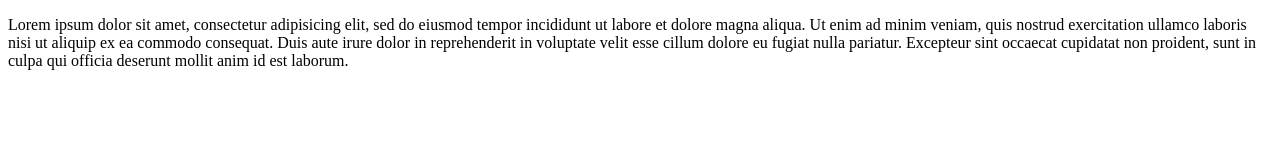
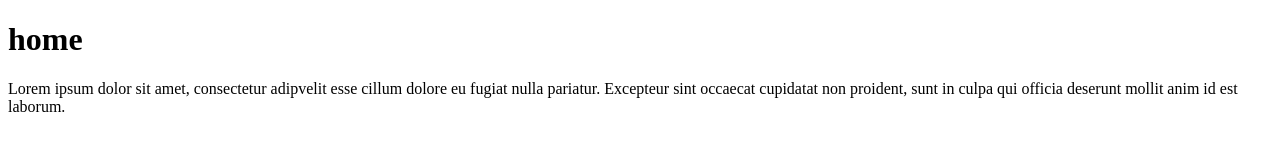
Before and after one commit to Choulla/2test, a plain HTML site: page home.html in a window 1280 px wide. Drawn offline with Linux system fonts and the light colour scheme.

Commit message:
test com0

```diff
--- a/home.html
+++ b/home.html
@@ -6,10 +6,8 @@
 	<title></title>
 </head>
 <body>
-<p>Lorem ipsum dolor sit amet, consectetur adipisicing elit, sed do eiusmod
-tempor incididunt ut labore et dolore magna aliqua. Ut enim ad minim veniam,
-quis nostrud exercitation ullamco laboris nisi ut aliquip ex ea commodo
-consequat. Duis aute irure dolor in reprehenderit in voluptate velit esse
+	<h1>home</h1>
+<p>Lorem ipsum dolor sit amet, consectetur adipvelit esse
 cillum dolore eu fugiat nulla pariatur. Excepteur sint occaecat cupidatat non
 proident, sunt in culpa qui officia deserunt mollit anim id est laborum.</p>
 </body>
```
Also changed, not shown: contact.html (+1 -1 lines).
